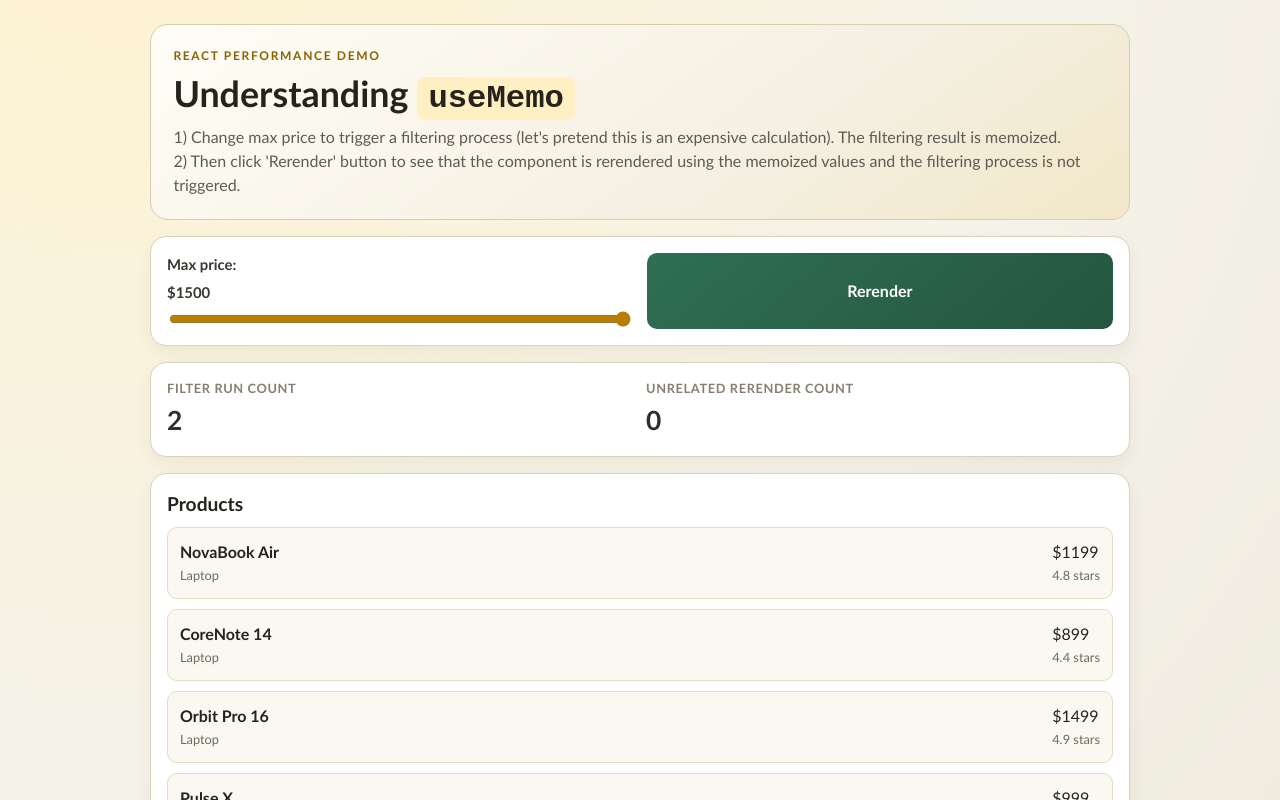
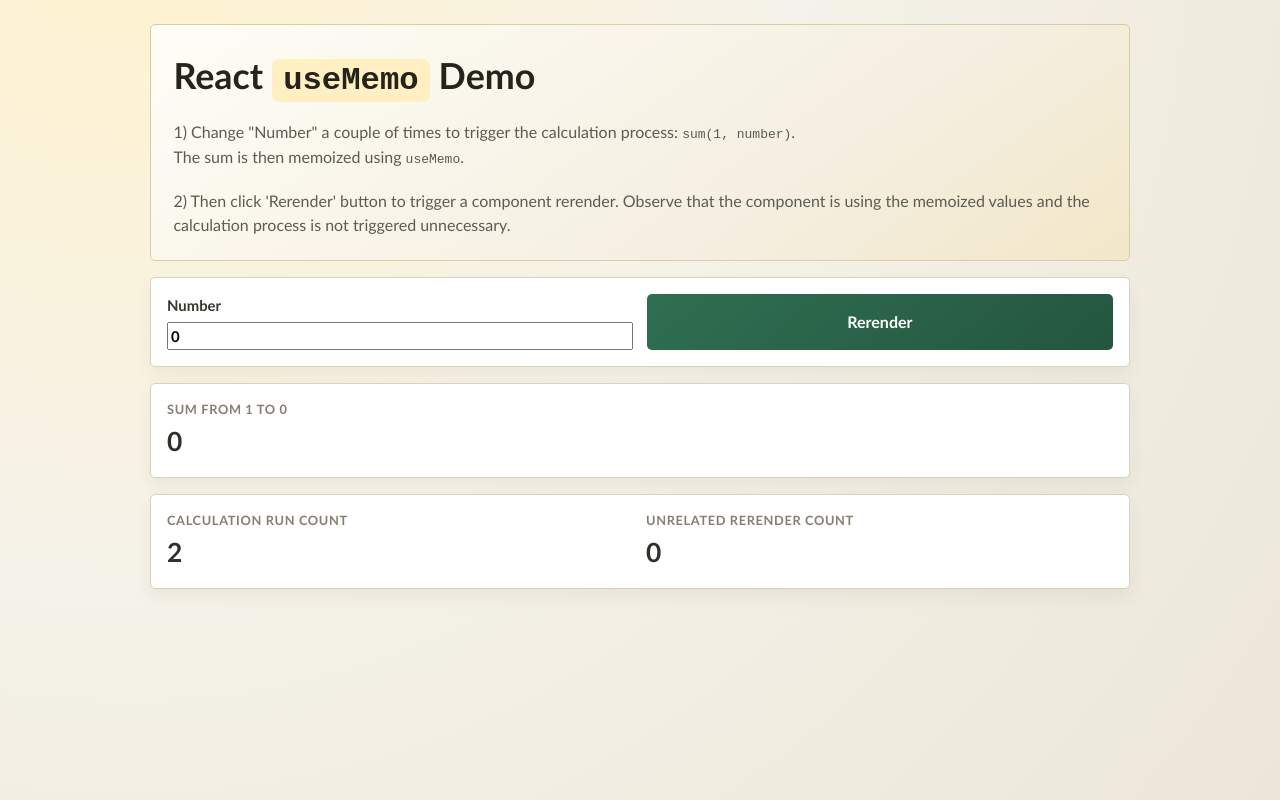
Before and after one commit to lastunicorn/use-memo, a React (Vite) app in the folder sources/: page / in a window 1280 px wide. Shown: the top 800 px of the page. Built offline with nearby package versions, Linux system fonts and the light colour scheme.

Commit message:
Simplified the example

```diff
--- a/sources/src/data-access/DataStorage.ts
+++ /dev/null
@@ -1,22 +0,0 @@
-import { type Product } from '../features/use-memo-demo/Product';
-
-type DataStorageType = {
-	Products: Product[];
-};
-
-export const DataStorage: DataStorageType = {
-	Products: [
-		{ id: 1, name: 'NovaBook Air', category: 'Laptop', price: 1199, rating: 4.8 },
-		{ id: 2, name: 'CoreNote 14', category: 'Laptop', price: 899, rating: 4.4 },
-		{ id: 3, name: 'Orbit Pro 16', category: 'Laptop', price: 1499, rating: 4.9 },
-		{ id: 4, name: 'Pulse X', category: 'Phone', price: 999, rating: 4.7 },
-		{ id: 5, name: 'Pulse Lite', category: 'Phone', price: 599, rating: 4.2 },
-		{ id: 6, name: 'Spark Mini', category: 'Phone', price: 449, rating: 4.0 },
-		{ id: 7, name: 'Echo Pods 2', category: 'Audio', price: 199, rating: 4.5 },
-		{ id: 8, name: 'Wave Studio', category: 'Audio', price: 349, rating: 4.6 },
-		{ id: 9, name: 'BassBeam', category: 'Audio', price: 129, rating: 3.9 },
-		{ id: 10, name: 'Flux Dock', category: 'Accessory', price: 89, rating: 4.3 },
-		{ id: 11, name: 'Arc Sleeve', category: 'Accessory', price: 49, rating: 4.1 },
-		{ id: 12, name: 'Snap Stand', category: 'Accessory', price: 39, rating: 3.8 },
-	],
-};
--- a/sources/src/features/use-memo-demo/ProductCard.css
+++ /dev/null
@@ -1,28 +0,0 @@
-.ProductCard {
-	display: flex;
-	justify-content: space-between;
-	gap: 1rem;
-	padding: 0.75rem;
-	border-radius: 10px;
-	background: #faf8f1;
-	border: 1px solid #e5dcc3;
-	text-align: left;
-}
-
-.ProductCardMain,
-.ProductCardSide {
-	display: grid;
-	gap: 0.15rem;
-}
-
-.ProductCard small {
-	font-size: 0.8rem;
-	color: #6f6a5d;
-}
-
-@media (max-width: 640px) {
-	.ProductCard {
-		display: grid;
-		grid-template-columns: 1fr;
-	}
-}
--- a/sources/src/features/use-memo-demo/ProductCard.tsx
+++ /dev/null
@@ -1,22 +0,0 @@
-import "./ProductCard.css";
-import { type Product } from "./Product";
-
-type ProductCardProps = {
-	product: Product;
-};
-
-export default function ProductCard({ product }: ProductCardProps) {
-	return (
-		<li className="ProductCard">
-			<span className="ProductCardMain">
-				<strong>{product.name}</strong>
-				<small>{product.category}</small>
-			</span>
-
-			<span className="ProductCardSide">
-				${product.price}
-				<small>{product.rating.toFixed(1)} stars</small>
-			</span>
-		</li>
-	);
-};
--- a/sources/src/features/use-memo-demo/UseMemoDemo.css
+++ b/sources/src/features/use-memo-demo/UseMemoDemo.css
@@ -10,7 +10,7 @@
 
 header {
 	padding: 1.4rem;
-	border-radius: 18px;
+	border-radius: 5px;
 	background: linear-gradient(145deg, #fffdf6, #f4efe1 65%, #f2e7c8);
 	border: 1px solid #d8cda8;
 	text-align: left;
@@ -41,12 +41,13 @@ h1 code {
 .subtitle {
 	margin: 0;
 	color: #5e5b53;
+	margin-top: 20px;
 }
 
 .panel {
 	background: #fff;
 	border: 1px solid #dbd2bb;
-	border-radius: 16px;
+	border-radius: 5px;
 	padding: 1rem;
 	box-shadow: 0 8px 18px rgba(66, 53, 23, 0.06);
 	animation: panel-enter 400ms ease;
@@ -100,7 +101,7 @@ input[type='range'] {
 button {
 	border: 0;
 	padding: 0.7rem 1rem;
-	border-radius: 10px;
+	border-radius: 5px;
 	background: linear-gradient(140deg, #2f6f52, #24563f);
 	color: #fff;
 	font-weight: 700;
--- a/sources/src/features/use-memo-demo/UseMemoDemo.tsx
+++ b/sources/src/features/use-memo-demo/UseMemoDemo.tsx
@@ -1,95 +1,79 @@
 import { type ChangeEvent, useMemo, useRef, useState } from 'react';
 import './UseMemoDemo.css';
-import { DataStorage } from '../../data-access/DataStorage';
-import { type Product } from './Product';
-import ProductCard from './ProductCard';
 
 export default function UseMemoDemo() {
-	const [maxPrice, setMaxPrice] = useState(1500);
+	const [num, setNum] = useState(0);
 	const [rerenderCount, setRerenderCount] = useState(0);
 
-	const filterRunsRef = useRef(0);
+	const calculationCountRef = useRef(0);
 
-	// Memoize the filtering result so that the expensive calculation is not triggered when unrelated rerenders occur.
-	const visibleProducts = useMemo(() => {
-		filterRunsRef.current += 1;
+	// Memoize the sum so that the expensive calculation is not triggered when unrelated rerenders occur.
+	const sum = useMemo(() => {
+		calculationCountRef.current += 1;
 
-		return DataStorage.Products
-			.filter((product: Product) => {
-				// Simulate expensive CPU work.
-				// Change the iteration count to see more or less impact on performance.
-				let fakeCpuWork = 0;
-				for (let i = 0; i < 2000000; i += 1) {
-					fakeCpuWork += Math.sqrt(i);
-				}
+		let sum = 0;
 
-				void fakeCpuWork;
-				return product.price <= maxPrice;
-			});
-	}, [maxPrice]);
+		// Simulate an expensive calculation.
+		for (let i = 1; i <= num; i += 1) {
+			sum += i;
+		}
 
-	function handleMaxPriceChange(event: ChangeEvent<HTMLInputElement>) {
-		// When max price changes, the component is rerendered, the filtering process is triggered.
-		setMaxPrice(Number(event.target.value));
+		return sum;
+	}, [num]);
+
+	function handleNumChange(event: ChangeEvent<HTMLInputElement>) {
+		// When num changes, the component is rerendered, the calculation of the sum is triggered.
+		setNum(Number(event.target.value));
 	}
 
 	function handleRerenderClick() {
-		// When the rerender button is clicked, the component is rerendered, but the filtering process
-		// is not triggered because the maxPrice value was not changed.
+		// When the rerender button is clicked, the component is rerendered, but the calculation
+		// of the sum is not triggered because the num value was not changed.
 		setRerenderCount(x => x + 1);
 	}
 
 	return (
 		<div className='app-shell'>
 			<header>
-				<p className='eyebrow'>React Performance Demo</p>
 				<h1>
-					Understanding <code>useMemo</code>
+					React <code>useMemo</code> Demo
 				</h1>
 				<p className='subtitle'>
-					1) Change max price to trigger a filtering process (let's pretend this is an expensive calculation). The filtering result is memoized.
-					<br />
-					2) Then click 'Rerender' button to see that the component is rerendered using the memoized values and the filtering process is not triggered.
+					1) Change "Number" a couple of times to trigger the calculation process: <code>sum(1, number)</code>.
+					<br/>
+					The sum is then memoized using <code>useMemo</code>.
+				</p>
+				<p className='subtitle'>
+					2) Then click 'Rerender' button to trigger a component rerender. Observe that the component is using the memoized values and the calculation process is not triggered unnecessary.
 				</p>
 			</header>
 
 			<section className='panel controls'>
 				<label>
-					Max price: <strong>${maxPrice}</strong>
+					Number
 					<input
-						type='range'
-						min={100}
-						max={1500}
-						step={50}
-						value={maxPrice}
-						onChange={handleMaxPriceChange}
-					/>
+					 type='number' value={num} onChange={handleNumChange} />
 				</label>
 				<button onClick={handleRerenderClick}>Rerender</button>
 			</section>
 
+			<section className='panel'>
+				<div>
+					<p className='metric-label'>Sum from 1 to {num}</p>
+					<p className='metric-value'>{sum}</p>
+				</div>
+			</section>
+
 			<section className='panel metrics'>
 				<div>
-					<p className='metric-label'>Filter run count</p>
-					<p className='metric-value'>{filterRunsRef.current}</p>
+					<p className='metric-label'>Calculation run count</p>
+					<p className='metric-value'>{calculationCountRef.current}</p>
 				</div>
 				<div>
 					<p className='metric-label'>Unrelated rerender count</p>
 					<p className='metric-value'>{rerenderCount}</p>
 				</div>
 			</section>
-
-			<section className='panel list-panel'>
-				<div className='list-header'>
-					<h2>Products</h2>
-				</div>
-
-				<ul>
-					{visibleProducts.map((product) => (
-						<ProductCard key={product.id} product={product} />
-					))}
-				</ul>
-			</section>
 		</div>
 	);
 }
```
Also changed, not shown: sources/src/features/use-memo-demo/Product.ts (deleted, +0 -7 lines).
